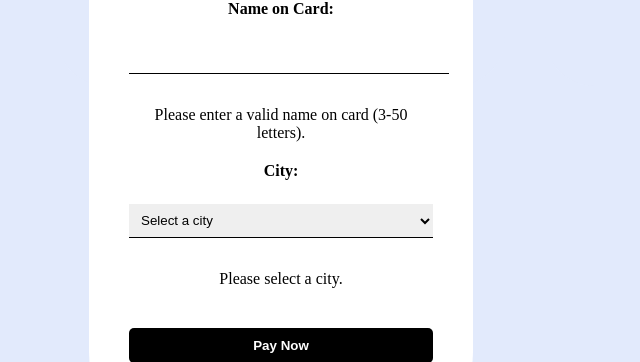
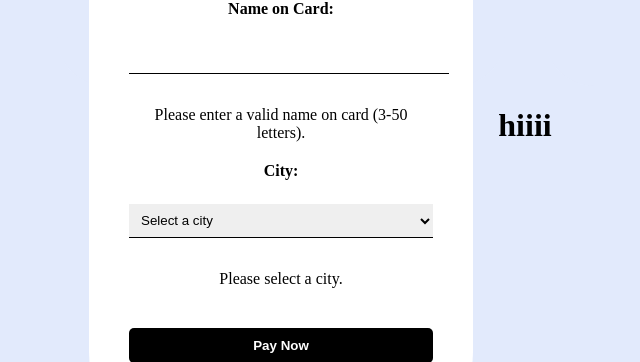
Before and after one commit to myndaaa/Expert_Training_Software, a PHP site: page /card.php in a window 1280 px wide. Shown: the part 778-1140 px from the top of the page, without its empty margins (115-755 px from the left). Run offline with PHP 8.4, Linux system fonts and the light colour scheme.

```diff
--- a/Ntemesha/card.php
+++ b/Ntemesha/card.php
@@ -109,6 +109,7 @@
     </div>
   </div>
   <script src="paymentForm.js"></script>
+  <h1>hiiii</h1>
 
 </body>
 
```
